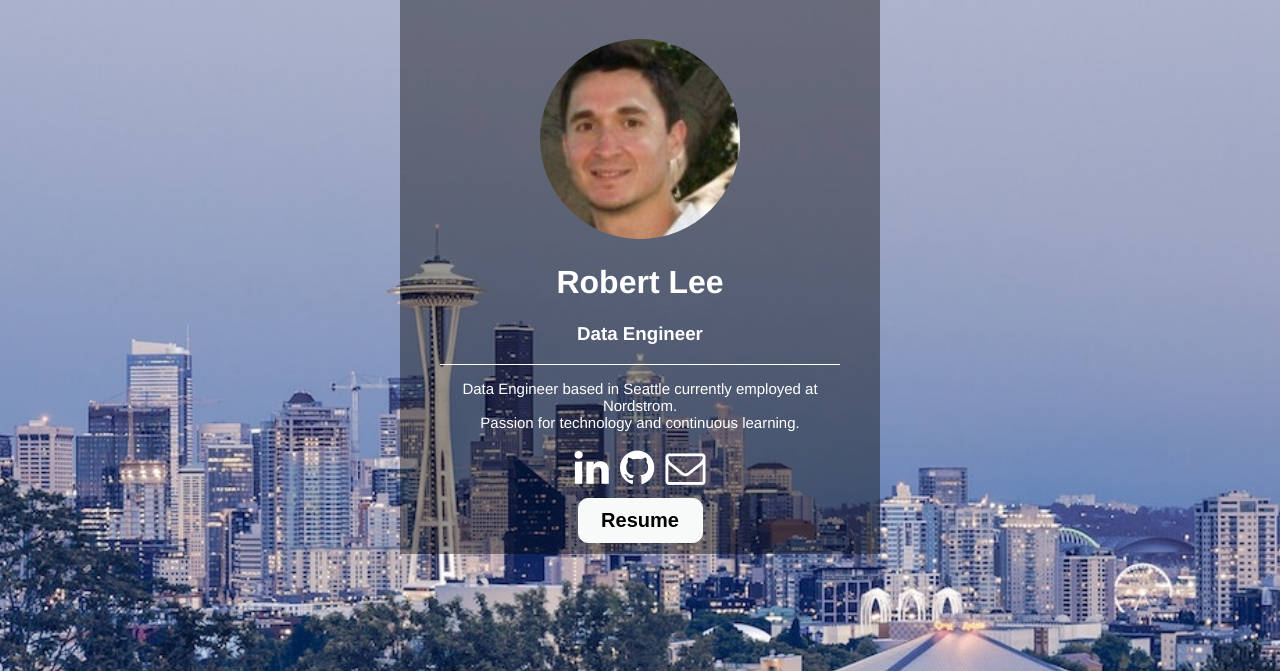
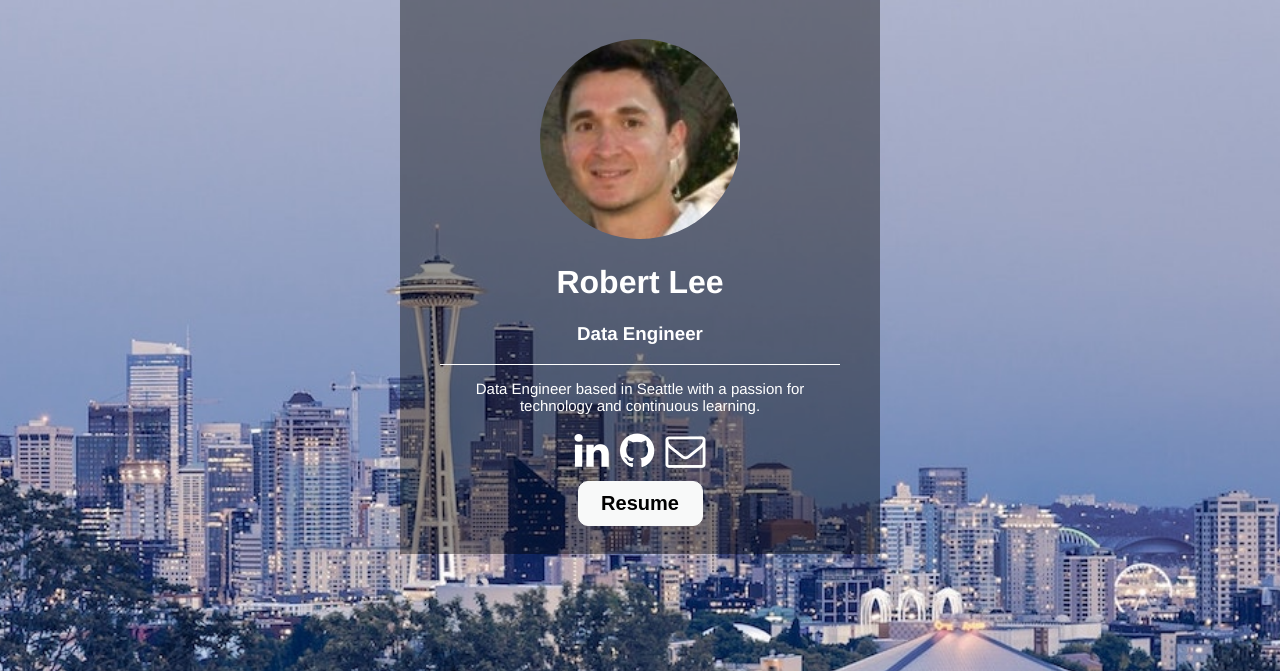
Before and after one commit to rlee21/personal-website, a Flask app: page / in a window 1280 px wide. Shown: the part 81-752 px from the top of the page. Run offline with Flask 2, Linux system fonts and the light colour scheme.

Commit message:
minor changes to cleanup repo

```diff
--- a/templates/index.html
+++ b/templates/index.html
@@ -16,8 +16,7 @@
     <h3>Data Engineer</h3>
     <div class="line-break"></div>
     <p>
-        Data Engineer based in Seattle currently employed at Nordstrom.<br>
-        Passion for technology and continuous learning.
+        Data Engineer based in Seattle with a passion for technology and continuous learning.<br>
     </p>
     <div class="social-icons">
         <a href="https://www.linkedin.com/in/robert-lee-972a316b/" title="LinkedIn" target="_blank"><i class="fa fa-linkedin" aria-hidden="true"></i></a>
```
Also changed, not shown: app.py (renamed from run_app.py), 2 other files.
